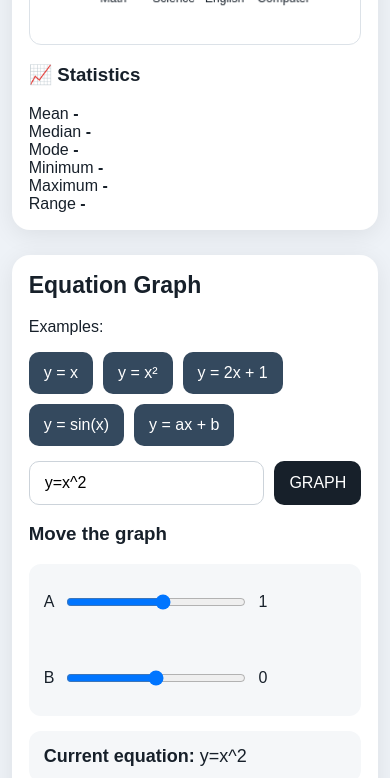
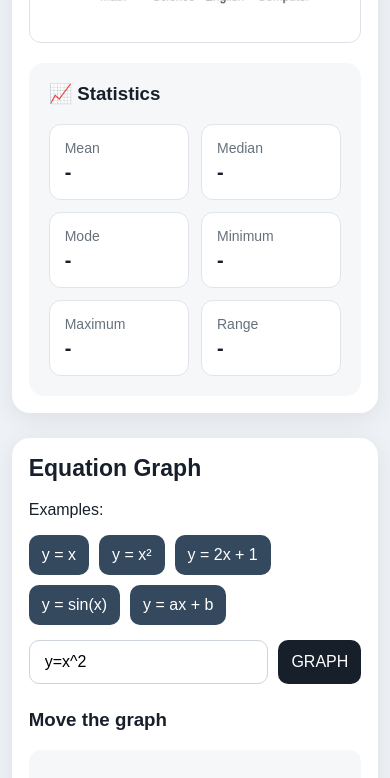
Before and after one commit to kathashkadmogibara-bot/Graph, a plain HTML site: page index.html in a window 390 px wide. Shown: the part 960-1738 px from the top of the page. Drawn offline with Linux system fonts and the light colour scheme.

Commit message:
style.css

```diff
--- a/style.css
+++ b/style.css
@@ -1,5 +1,9 @@
 * {
     box-sizing: border-box;
+}
+
+html {
+    scroll-behavior: smooth;
 }
 
 body {
@@ -44,6 +48,10 @@
     font-size: 28px;
 }
 
+.box h3 {
+    margin-top: 25px;
+}
+
 textarea {
     width: 100%;
     height: 150px;
@@ -52,6 +60,7 @@
     border-radius: 12px;
     resize: vertical;
     font-size: 16px;
+    font-family: Arial, sans-serif;
 }
 
 .controls,
@@ -90,6 +99,10 @@
     opacity: 0.9;
 }
 
+button:active {
+    transform: scale(0.97);
+}
+
 .examples button {
     background: #34495e;
 }
@@ -112,6 +125,7 @@
     display: flex;
     align-items: center;
     gap: 10px;
+    flex-wrap: wrap;
 }
 
 .parameters input {
@@ -124,6 +138,14 @@
     background: #f5f7f9;
     border-radius: 12px;
     font-size: 18px;
+    overflow-wrap: anywhere;
+}
+
+.coordinate-box {
+    margin: 15px 0;
+    padding: 14px;
+    background: #f5f7f9;
+    border-radius: 12px;
 }
 
 .graph-container {
@@ -141,6 +163,8 @@
 #equationCanvas {
     height: 600px;
     border: 1px solid #dce2e8;
+    touch-action: none;
+    cursor: crosshair;
 }
 
 #statisticsCanvas {
@@ -149,12 +173,66 @@
     border: 1px solid #dce2e8;
 }
 
+.stats-box {
+    margin-top: 20px;
+    padding: 20px;
+    background: #f5f7f9;
+    border-radius: 15px;
+}
+
+.stats-box h3 {
+    margin-top: 0;
+}
+
+.stats-grid {
+    display: grid;
+    grid-template-columns: repeat(3, 1fr);
+    gap: 12px;
+}
+
+.stats-grid div {
+    background: white;
+    padding: 15px;
+    border-radius: 12px;
+    border: 1px solid #e1e5e9;
+}
+
+.stats-grid span {
+    display: block;
+    color: #66717c;
+    font-size: 14px;
+}
+
+.stats-grid strong {
+    display: block;
+    margin-top: 5px;
+    font-size: 20px;
+}
+
 .solution {
     margin-top: 20px;
     padding: 18px;
     border-radius: 12px;
     background: #f5f7f9;
     font-size: 19px;
+    line-height: 1.8;
+    overflow-wrap: anywhere;
+}
+
+.solution .step {
+    padding: 10px;
+    margin: 5px 0;
+    background: white;
+    border-radius: 8px;
+}
+
+.solution .answer {
+    margin-top: 15px;
+    padding: 12px;
+    border-radius: 10px;
+    background: #17202a;
+    color: white;
+    font-weight: bold;
 }
 
 footer {
@@ -162,6 +240,26 @@
     padding: 25px;
     background: #17202a;
     color: white;
+}
+
+@media (max-width: 700px) {
+
+    .stats-grid {
+        grid-template-columns: repeat(2, 1fr);
+    }
+
+    .parameters {
+        gap: 15px;
+    }
+
+    .parameters label {
+        width: 100%;
+    }
+
+    .parameters input {
+        flex: 1;
+        min-width: 130px;
+    }
 }
 
 @media (max-width: 600px) {
@@ -182,4 +280,11 @@
         height: 400px;
     }
 
+    .stats-grid {
+        grid-template-columns: 1fr 1fr;
+    }
+
+    button {
+        padding: 11px 13px;
+    }
 }
```
